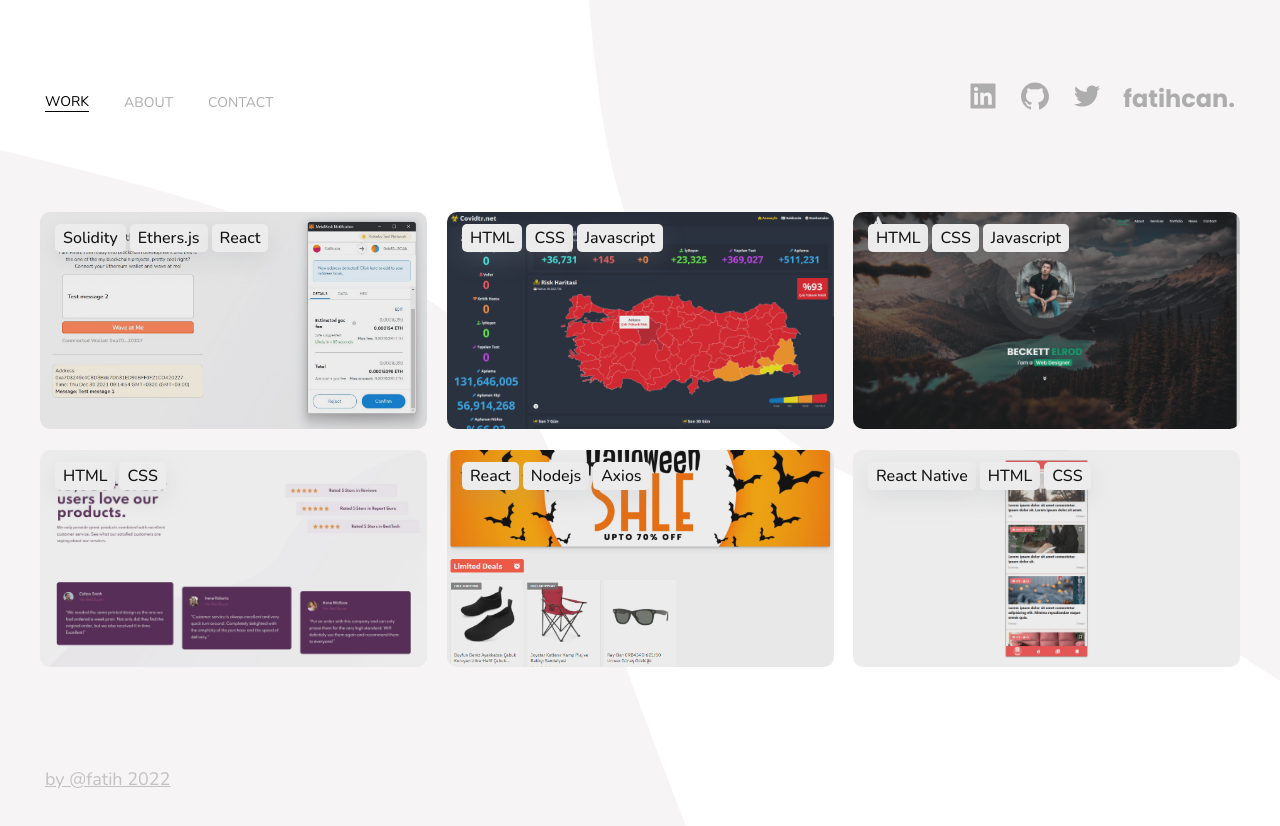
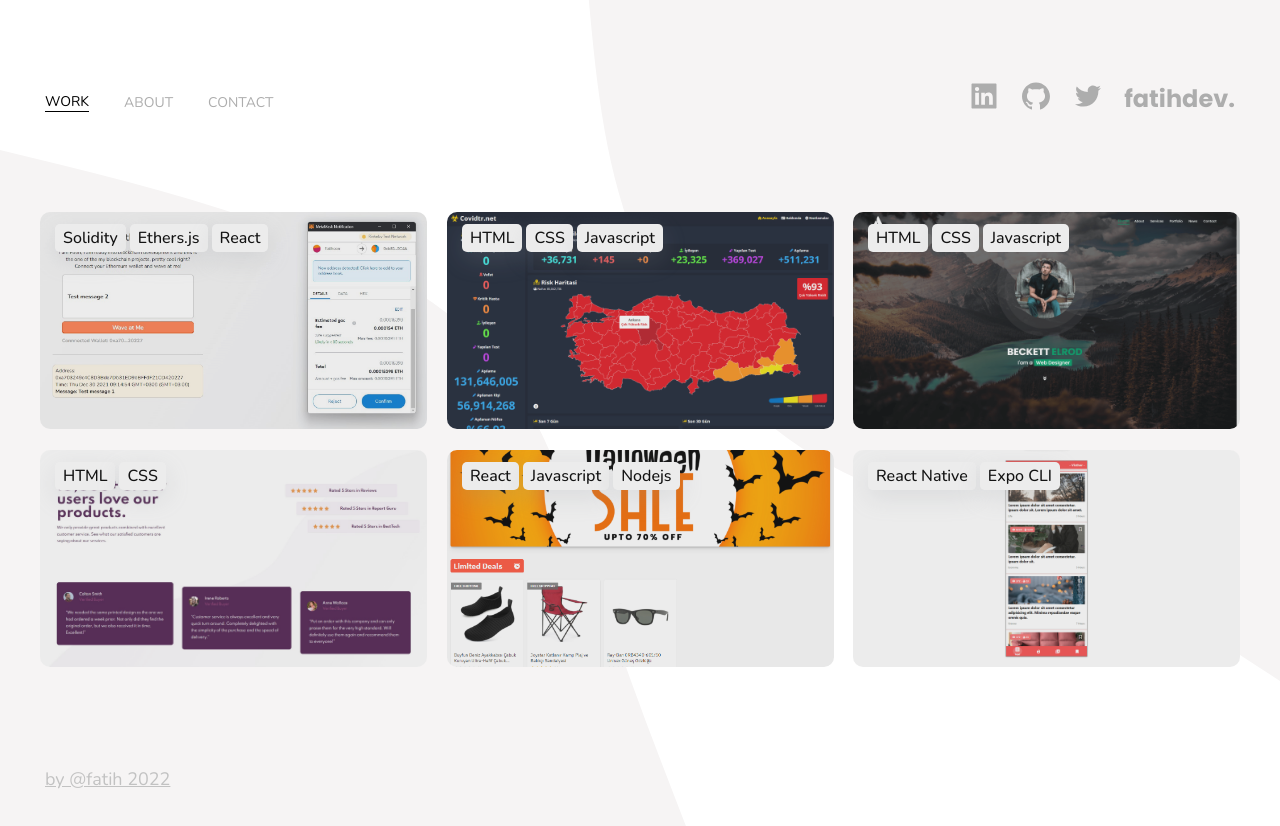
Before and after one commit to fatcisk/portfolio-react, a React (Create React App) app in the folder client/: page /portfolio in a window 1280 px wide. Shown: the top 826 px of the page. Built offline with nearby package versions, Linux system fonts and the light colour scheme.

Commit message:
data update

```diff
--- a/client/public/index.html
+++ b/client/public/index.html
@@ -6,7 +6,7 @@
     <meta name="viewport" content="width=device-width, initial-scale=1" />
     <meta
       name="description"
-      content="I'm Fatih, a blockchain developer and this is my portfolio website."
+      content="I am a solution-oriented Blockchain Developer, who has a passion for solving problems in technical ways."
     />
     <link rel="apple-touch-icon" href="%PUBLIC_URL%/logo192.png" />
     <!--
--- a/client/src/components/Navbar.jsx
+++ b/client/src/components/Navbar.jsx
@@ -125,7 +125,7 @@ export default function Navbar(props) {
           </a>
         </span>
         <a href="/portfolio" className="text-logo route-link">
-          fatihcan.
+          fatihdev.
         </a>
       </div>
       <div className="mn-placeholder"></div>
--- a/client/src/data/db.json
+++ b/client/src/data/db.json
@@ -37,7 +37,7 @@
     {
       "id": 2,
       "title": "Developer Personal Portfolio",
-      "description": "Lorem ipsum, dolor sit amet consectetur adipisicing elit. Enim dolores cumque commodi? Provident enim voluptatum veritatis sunt qui aliquid sit libero hic? Doloribus, ducimus? Rem, sunt consequatur. Consectetur aspernatur perferendis eum eligendi, magnam voluptatibus neque, porro, officiis temporibus adipisci eveniet!",
+      "description": "A simple, minimalistic, modern personal portfolio website for software developers",
       "github": "",
       "ad": "1.3s",
       "images": ["/images/4-1.png", "/images/4-2.png", "/images/4-3.png"],
@@ -46,7 +46,7 @@
     {
       "id": 3,
       "title": "Product Social Proof Page",
-      "description": "Lorem ipsum, dolor sit amet consectetur adipisicing elit. Enim dolores cumque commodi? Provident enim voluptatum veritatis sunt qui aliquid sit libero hic? Doloribus, ducimus? Rem, sunt consequatur. Consectetur aspernatur perferendis eum eligendi, magnam voluptatibus neque, porro, officiis temporibus adipisci eveniet!",
+      "description": "A quite small project that I made with only using HTML and CSS. The design is very modern, minimalistic and good looking. The original source of this project is frontend mentor.",
       "github": "",
       "ad": "1.4s",
       "images": ["/images/sp-page.png"],
@@ -55,20 +55,29 @@
     {
       "id": 4,
       "title": "Fullstack e-commerce",
-      "description": "Lorem ipsum, dolor sit amet consectetur adipisicing elit. Enim dolores cumque commodi? Provident enim voluptatum veritatis sunt qui aliquid sit libero hic? Doloribus, ducimus? Rem, sunt consequatur. Consectetur aspernatur perferendis eum eligendi, magnam voluptatibus neque, porro, officiis temporibus adipisci eveniet!",
+      "description": "This real world project is a mern-stack e-commerce website that I created for my future plans. I used various technologies such as express.js, react router, postman, mongoDB, axios.",
       "github": "",
       "ad": "1.5s",
       "images": ["/images/ecommerce1.png"],
-      "tags": ["React", "Nodejs", "Axios", "HTML", "CSS", "Javascript"]
+      "tags": [
+        "React",
+        "Javascript",
+        "Nodejs",
+        "Express.js",
+        "HTML",
+        "CSS",
+        "Axios",
+        "MongoDB"
+      ]
     },
     {
       "id": 5,
       "title": "Mobile Design - Victhor",
-      "description": "Lorem ipsum, dolor sit amet consectetur adipisicing elit. Enim dolores cumque commodi? Provident enim voluptatum veritatis sunt qui aliquid sit libero hic? Doloribus, ducimus? Rem, sunt consequatur. Consectetur aspernatur perferendis eum eligendi, magnam voluptatibus neque, porro, officiis temporibus adipisci eveniet!",
+      "description": "A concept mobile design for a news website",
       "github": "",
       "ad": "1.6s",
       "images": ["/images/2-1.png", "/images/2-2.png", "/images/2-3.png"],
-      "tags": ["React Native", "HTML", "CSS", "Javascript"]
+      "tags": ["React Native", "Expo CLI"]
     }
   ]
 }
--- a/client/src/pages/About.jsx
+++ b/client/src/pages/About.jsx
@@ -21,7 +21,7 @@ export default function About() {
             a website for my subscribers to let them be able to download my
             games, also other developers' games easily. Now I am into blockchain
             development, I create web 3.0 dApps and solidity smart contracts
-            that run on top of the ethereum blockchain. I am also really
+            that run on top of ethereum blockchain. I am also really
             interested in DeFi and NFT world.
           </p>
         </div>
```
